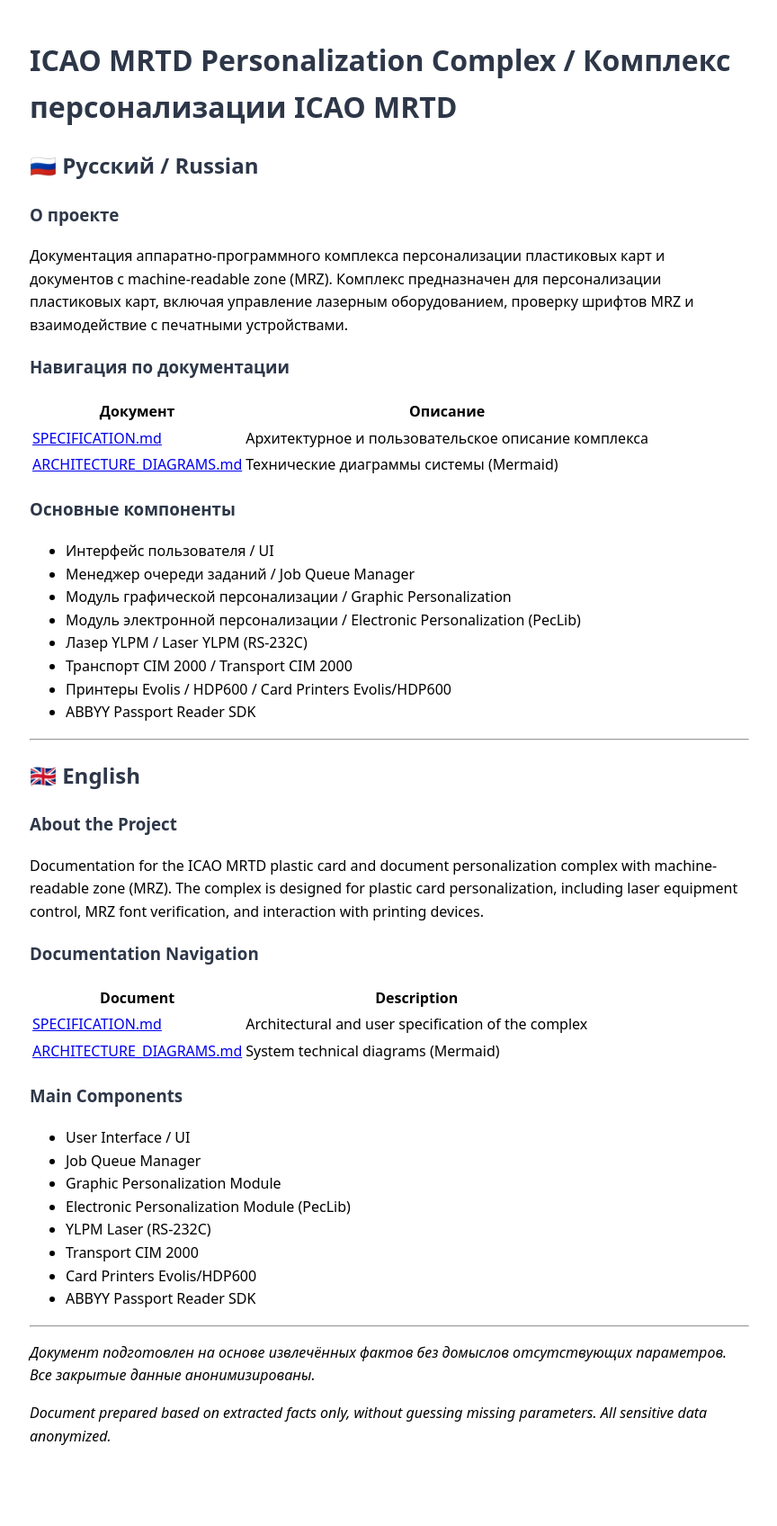
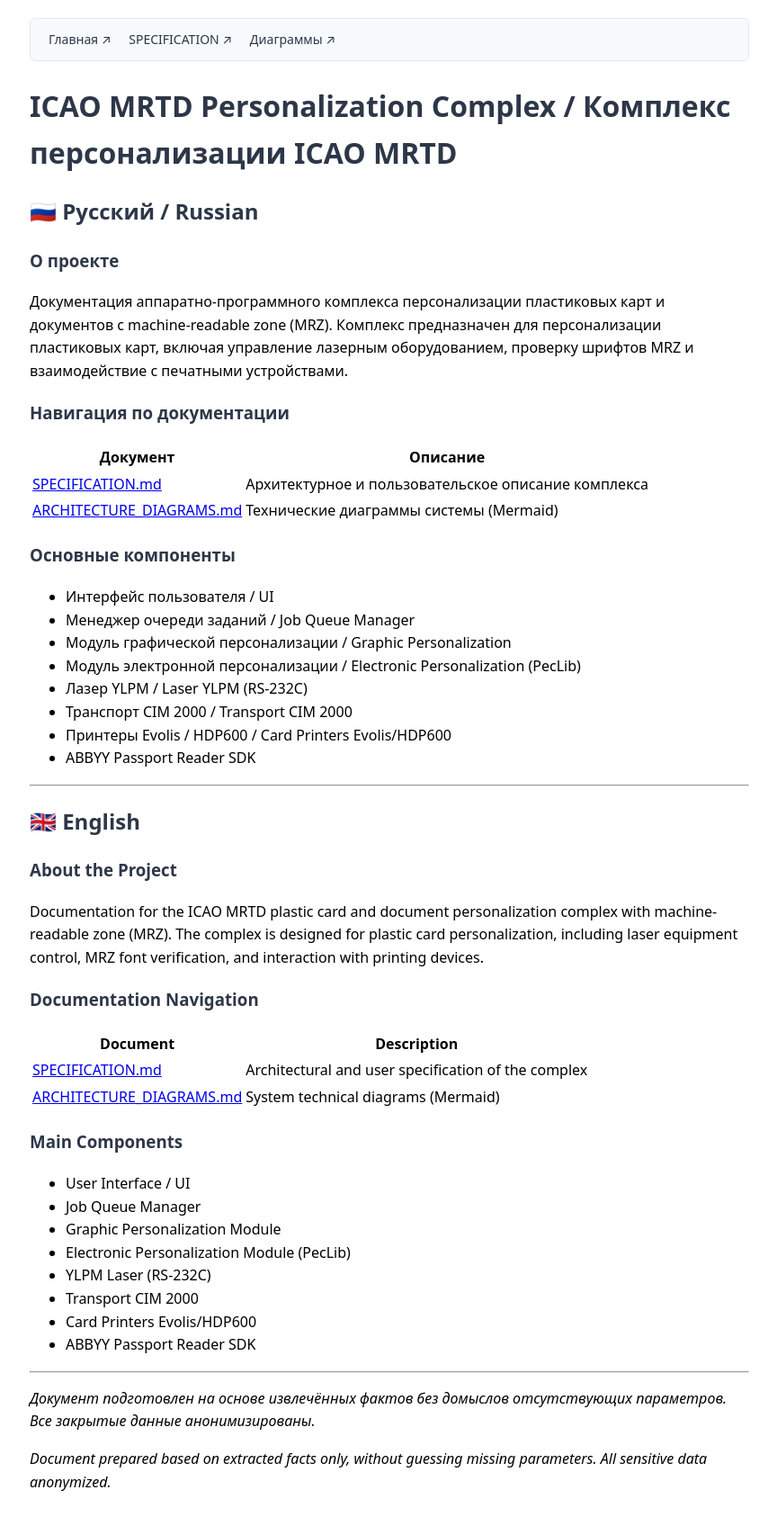
Before and after one commit to ekatmoz88-alt/icao-mrtd-documentation, a Jekyll site: the page built from README.md, in a window 1280 px wide. Shown: the whole page at 90% size, without its empty margins (207-1071 px from the left). Built offline with Jekyll 4.4.1, drawn with Linux system fonts in a browser that asks for light colours; our own code applies the rules of GitHub Pages for plain Markdown files; before the commit the page ends 1645 px from its top, so only the background shows below that.

Commit message:
fix: update Mermaid script with correct Jekyll/Rouge selectors + navigation panel

```diff
--- a/_layouts/default.html
+++ b/_layouts/default.html
@@ -21,9 +21,33 @@
       margin: 20px auto;
       max-width: 100%;
     }
+    /* Navigation panel styles */
+    .nav-panel {
+      background: #f7fafc;
+      border: 1px solid #e2e8f0;
+      border-radius: 6px;
+      padding: 12px 20px;
+      margin-bottom: 24px;
+      font-size: 0.875rem;
+    }
+    .nav-panel a {
+      color: #2d3748;
+      text-decoration: none;
+      margin-right: 16px;
+    }
+    .nav-panel a:hover {
+      text-decoration: underline;
+    }
   </style>
 </head>
 <body>
+  <!-- Navigation panel -->
+  <div class="nav-panel">
+    <a href="./">Главная ↗</a>
+    <a href="SPECIFICATION.html">SPECIFICATION ↗</a>
+    <a href="ARCHITECTURE_DIAGRAMS.html">Диаграммы ↗</a>
+  </div>
+
   <div class="content">
     {{ content }}
   </div>
@@ -32,13 +56,17 @@
   <script src="https://cdn.jsdelivr.net/npm/mermaid@10/dist/mermaid.min.js"></script>
   <script>
     document.addEventListener('DOMContentLoaded', function() {
-      // Find all code blocks with mermaid language class
-      var codeBlocks = document.querySelectorAll('code.language-mermaid, pre code.language-mermaid');
+      // Find all code blocks - updated selectors for Jekyll/Rouge wrapping
+      // Jekyll wraps: <div class="language-mermaid highlighter-rouge"><div class="highlight"><pre class="highlight"><code>...</code></pre></div></div>
+      var codeBlocks = document.querySelectorAll('div.language-mermaid code, pre code.language-mermaid');
 
       codeBlocks.forEach(function(block) {
-        // Get the content
+        // Get the content - need to handle both div.language-mermaid code and pre code.language-mermaid
         var content;
         if (block.parentNode.tagName === 'PRE') {
+          content = block.textContent;
+        } else if (block.parentNode.classList && block.parentNode.classList.contains('language-mermaid')) {
+          // div.language-mermaid > code
           content = block.textContent;
         } else {
           content = block.textContent;
```
Also changed, not shown: other parts of _layouts/default.html (+3 -0 lines).
